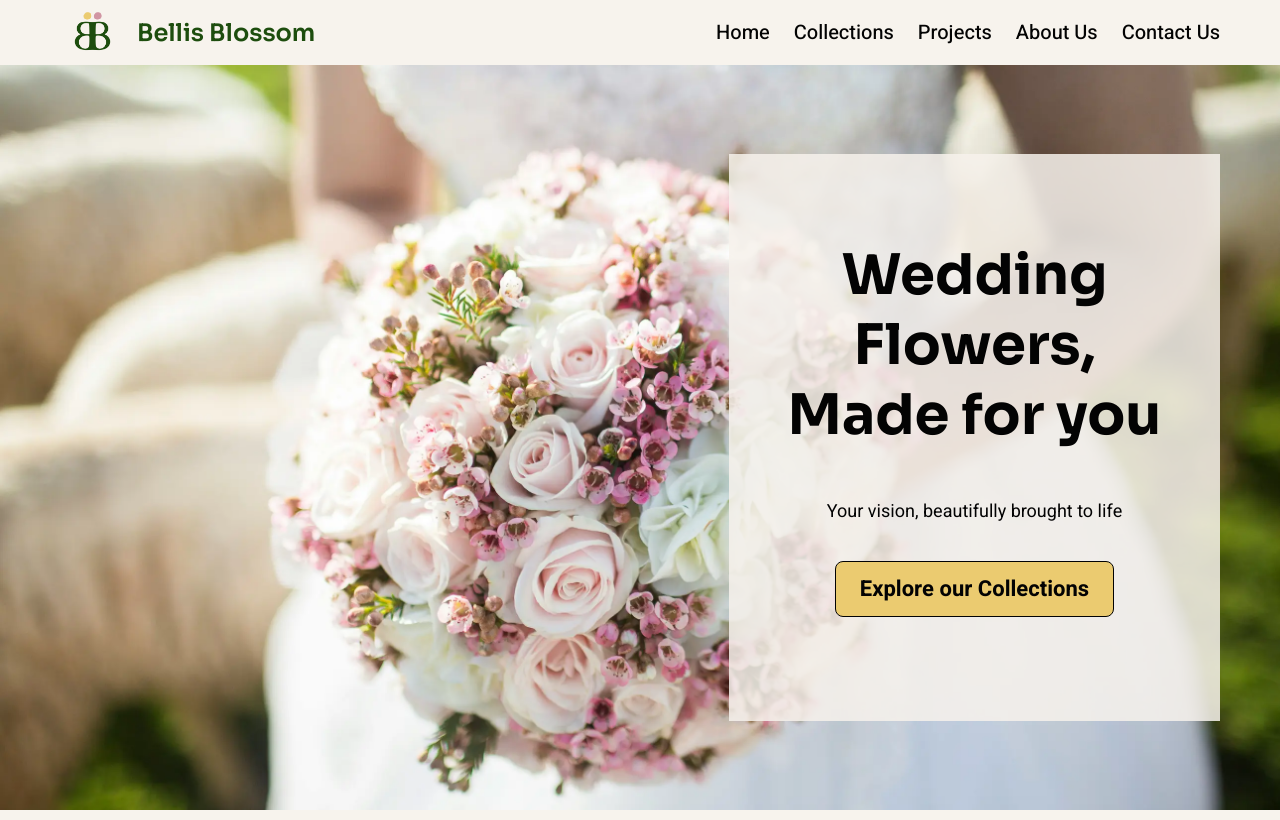
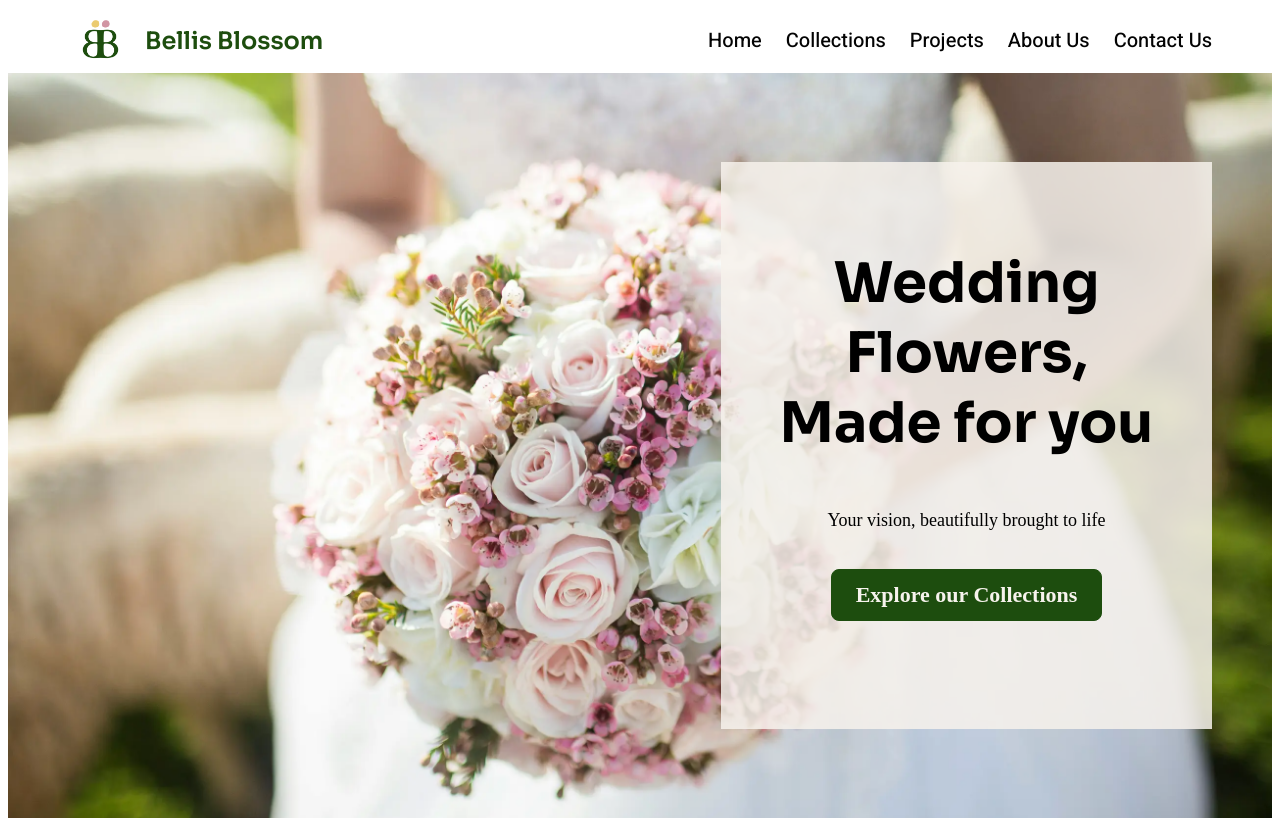
Before and after one commit to vania-gunawan/guna0037-midterm1511, a plain HTML site: page index.html in a window 1280 px wide. Shown: the top 820 px of the page. Drawn offline with Linux system fonts and the light colour scheme.

Commit message:
add dark mode and nesting

```diff
--- a/css/styles.css
+++ b/css/styles.css
@@ -13,6 +13,7 @@
     --color-text: #030303;
     --color-accent: #EBCB70;
     --color-on-dark: #F7F3ED;
+    --color-button-text:#030303;
     --color-hero-overlay: rgb(247 243 237 / 85%);
 
     /* Spacing */
@@ -26,6 +27,17 @@
     --radius-control: 8px;
 }
 
+@media (perfers-color-scheme:dark) {
+    :root {
+    --color-primary: #A9D18E;
+    --color-background: #171D17;
+    --color-text: #F7F3ED;
+    --color-accent: #EBCB70;
+    --color-on-dark: #F7F3ED;
+    --color-hero-overlay: rgb(23 29 23 / 90%);
+    }
+    }
+}
 /* Grid for the overall page layout */
 body {
     display: grid;
@@ -240,20 +252,43 @@ img {
 }
 
 .primary-button {
+    --button-bg: var(--color-accent);
+    --button-text: var(--color-button-text);
+    --button-border:var(--color-text);
+
     display: inline-block;
-    background-color: var(--color-accent);
-    color: var(--color-text);
+    background-color: var(--button-bg);
+    color: var(--button-text);
     padding: 0.75rem 1.5rem;
-    border: 1px solid var(--color-text);
+    border: 1px solid var(--button-border);
     border-radius: var(--radius-control);
     text-decoration: none;
     font-size: 1.375rem;
     font-weight: 700;
     margin-top: 16px;
+
+    &:hover,
+    &focus-visible {
+        color: var(--button-text);
+        text-decoration: underline;
+        text-underline-offset: 4px;
+    }
+
+    &.primary-button--secondary {
+        --button-bg: var(--color-primary);
+        --button-text: var(--color-on-dark);
+        --button-border: var(--color-primary);
+    }
+}
+
+.primary-button--secondary {
+    --button-bg:var(--color-primary);
+    --button-text:var(--color-on-dark);
+    --button-border:var(--color-primary);
 }
 
 .primary-button:hover, .primary-button:focus-visible {
-  color: var(--color-primary);
+  color: var(--button-text);
   text-decoration: underline;
   text-underline-offset: 4px;
 }
--- a/index.html
+++ b/index.html
@@ -68,7 +68,7 @@
         <div class="hero-content">
              <h1 class="main-page">Wedding Flowers, Made for you</h1>
                 <p>Your vision, beautifully brought to life</p>
-                <a class="primary-button" href="collections.html">Explore our Collections</a>
+                <a class="primary-button primary-button--secondary" href="collections.html">Explore our Collections</a>
                 <!--Carousel indicators-->
         </div>
         </section>
```
Also changed, not shown: 1 other file.
